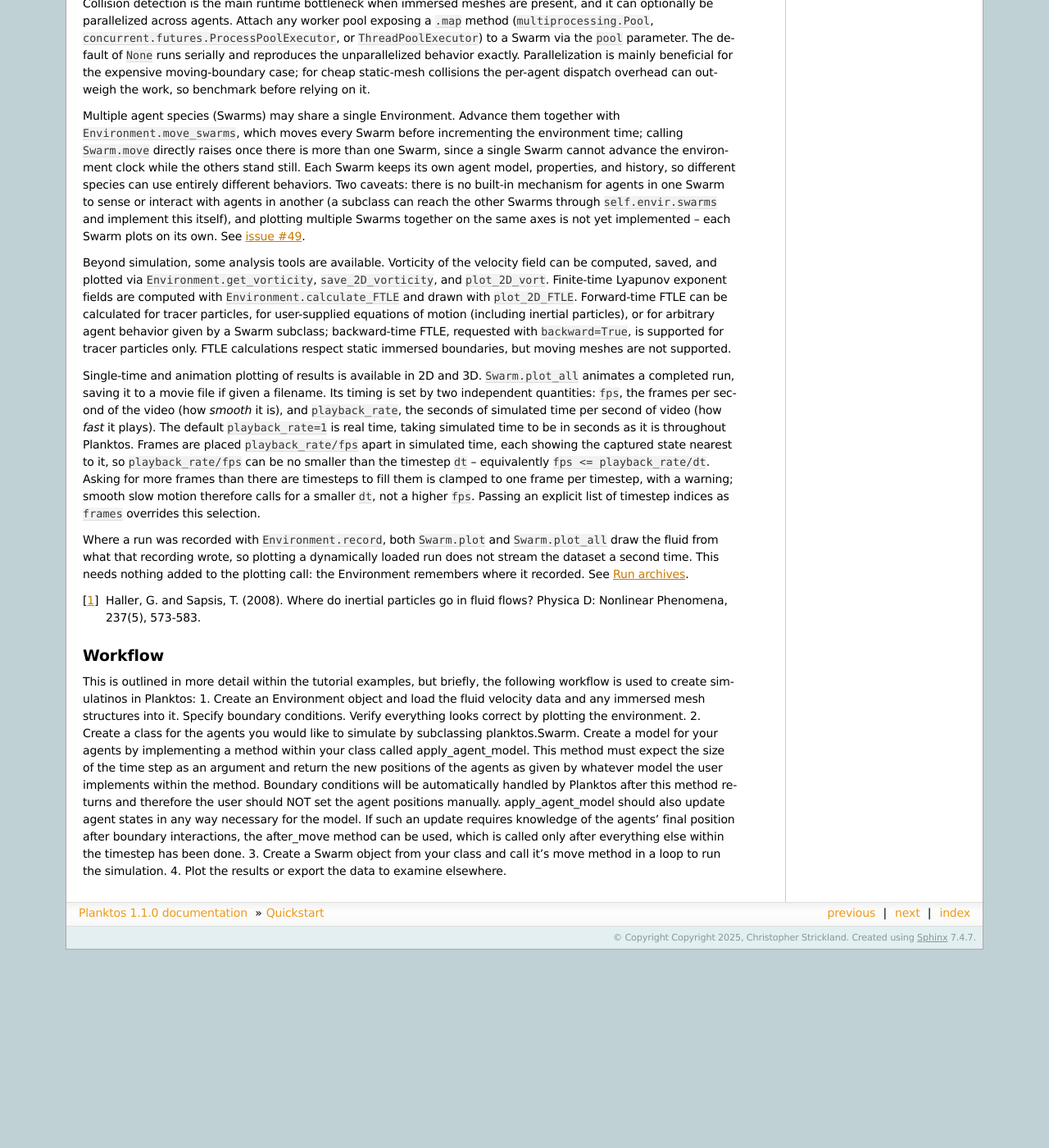
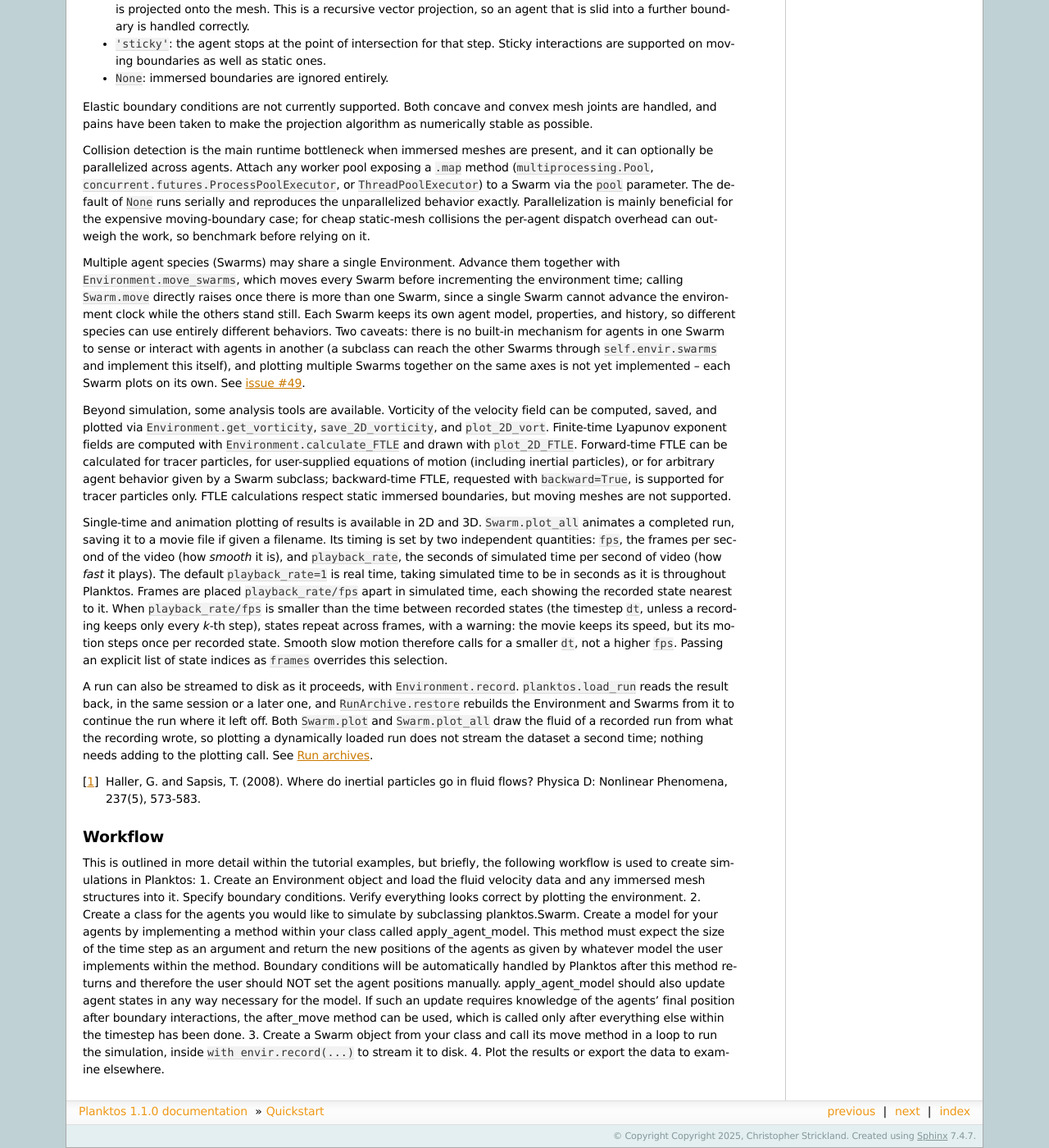
Before and after one commit to mountaindust/Planktos, a Sphinx documentation site: the page built from docs/quickstart.rst, in a window 1280 px wide and 1400 px high, scrolled down 3517 px. Shown: the whole window at 82% size. Built offline with Sphinx 7.4.7, drawn with Linux system fonts in a browser that asks for light colours; before the commit the page ends 4675 px from its top, so only the background shows below that; some of the changed text lies outside the part shown.

Commit message:
plot_all repeats states across frames rather than clamping; quickstart and index pass
When playback_rate/fps is finer than the time between recorded states,
each frame shows the nearest state, so states repeat and the movie keeps
both fps and playback_rate; a warning gives how long each state is held,
the capture interval smooth motion needs, and the fps that repeats nothing.
The clamp it replaces kept fps but played faster than playback_rate.
playback_rate is new in 1.1.0, so the changelog line stands.
test_frame_selection, plot_all's docstring, ex_ib2d_ibmesh (script and
page) and run_persistence.md describe the new behavior.

Also the reviewed docs-pass edits to quickstart.rst and index.rst: the
current readers, INUM and streaming, recording and restore, interpolation
in time, frame selection, tiling, and a few typos.

Co-Authored-By: Claude Opus 5.5 <noreply@anthropic.com>

```diff
--- a/docs/quickstart.rst
+++ b/docs/quickstart.rst
@@ -145,7 +144,9 @@ obtained from IBAMR (pulled from the tests/IBAMR_test_data folder), and
 ex_sticky_seafan_3d.py in 3D. In particular, ex_ib2d_mvbnd_sticky.py is the
 showcase for **2D moving immersed boundaries**; it requires externally
 downloaded data, so see the file header for the link. Finally,
-ex_produce_ftle_2d.py demonstrates FTLE computation.
+ex_produce_ftle_2d.py demonstrates FTLE computation. ex_IBAMR_ibmesh.py and
+ex_sticky_seafan_3d.py also demonstrate domain tiling, which builds an array of
+cylinders out of one.
 
 More examples will be added as functionality is added. To run any of these
 examples, change your working directory to the examples directory and then run
@@ -178,13 +179,15 @@ Overview
 --------
 
 Currently, Planktos has built-in capabilities to load either time-independent or
-time-dependent 2D or 3D fluid velocity data specified on a regular mesh. ASCII
-vtk format is supported, as well as one single-time ASCII vtu files from COMSOL
-and NetCDF. A few analytical 1D flow fields are also available and can be
+time-dependent 2D or 3D fluid velocity data specified on a rectilinear grid. It
+reads legacy VTK as written by IB2d and IBAMR, OpenFOAM's VTK exports
+(``foamToVTK``), VTK XML image and rectilinear-grid series (``.vti``/``.vtr``,
+with or without a ParaView ``.pvd`` index), COMSOL ``.vtu`` exports, and NetCDF.
+A few analytical 1D flow fields are also available and can be
 generated in either 2D or 3D environments; these include Brinkman flow, two layer
 channel flow, and canopy flow. A periodic domain can also be tiled, with its
-immersed mesh, without copying the fluid data. Mesh data
-must be time-invariant in 3D but can be time-varying in 2D. They are loaded via
+immersed mesh, without copying the fluid data. Mesh data must be time-invariant
+in 3D but can be time-varying in 2D. They are loaded via
 IB2d/IBAMR-style vertex data (2D) or via stl file in 3D. An stl file that is a
 straight extrusion, as a 2D simulation's geometry usually is, can also be used
 with 2D fluid data: it is reduced to the outline it was extruded from.
@@ -192,11 +195,18 @@ More (open source) formats may be considered if requested. Mesh data should neve
 intersect any of the domain boundaries. This will not be checked, but is essential
 for correct performance.
 
+Time-dependent fluid data, 3D especially, is often too large to hold in memory.
+Every fluid reader therefore takes an ``INUM`` argument. By default the whole
+dataset is loaded; an integer instead keeps only a sliding window of time points
+in memory and loads more from storage as the simulation advances. The price is
+interpolation in time, which becomes linear rather than cubic -- see
+:ref:`inum-tradeoff` for the tradeoff and what it was measured to cost.
+
 For agents, there is support for individual variation though a pandas Dataframe
 property of the Swarm class (Swarm.props). Individual agents have access to the
 local flow field through interpolation of the spatial-temporal fluid velocity grid.
-Specifically, Planktos implements a cubic spline in time with linear interpolation
-in space. In addition to more custom behavior, an Ito SDE solver
+Specifically, Planktos interpolates linearly in space, and in time with a cubic
+spline when the whole dataset is in memory or linearly when it is streamed. In addition to more custom behavior, an Ito SDE solver
 (Euler-Maruyama method) is included for movement specified as an SDE of the type
 
 .. math::
@@ -261,18 +271,21 @@ per second of the video (how *smooth* it is), and ``playback_rate``, the seconds
 of simulated time per second of video (how *fast* it plays). The default
 ``playback_rate=1`` is real time, taking simulated time to be in seconds as it
 is throughout Planktos. Frames are placed ``playback_rate/fps`` apart in
-simulated time, each showing the captured state nearest to it, so
-``playback_rate/fps`` can be no smaller than the timestep ``dt`` -- equivalently
-``fps <= playback_rate/dt``. Asking for more frames than there are timesteps to
-fill them is clamped to one frame per timestep, with a warning; smooth slow
-motion therefore calls for a smaller ``dt``, not a higher ``fps``. Passing an
-explicit list of timestep indices as ``frames`` overrides this selection.
+simulated time, each showing the recorded state nearest to it. When
+``playback_rate/fps`` is smaller than the time between recorded states
+(the timestep ``dt``, unless a recording keeps only every *k*-th step), states
+repeat across frames, with a warning: the movie keeps its speed, but its motion
+steps once per recorded state. Smooth slow motion therefore calls for a smaller
+``dt``, not a higher ``fps``. Passing an explicit list of state indices as
+``frames`` overrides this selection.
 
-Where a run was recorded with ``Environment.record``, both ``Swarm.plot`` and
-``Swarm.plot_all`` draw the fluid from what that recording wrote, so plotting a
-dynamically loaded run does not stream the dataset a second time. This needs
-nothing added to the plotting call: the Environment remembers where it recorded.
-See :doc:`api/RunArchive`.
+A run can also be streamed to disk as it proceeds, with ``Environment.record``.
+``planktos.load_run`` reads the result back, in the same session or a later
+one, and ``RunArchive.restore`` rebuilds the Environment and Swarms from it to
+continue the run where it left off. Both ``Swarm.plot`` and ``Swarm.plot_all``
+draw the fluid of a recorded run from what the recording wrote, so plotting a
+dynamically loaded run does not stream the dataset a second time; nothing needs
+adding to the plotting call. See :doc:`api/RunArchive`.
 
 .. [1] Haller, G. and Sapsis, T. (2008). Where do inertial particles go in
    fluid flows? Physica D: Nonlinear Phenomena, 237(5), 573-583.
@@ -281,7 +294,7 @@ Workflow
 --------
 
 This is outlined in more detail within the tutorial examples, but briefly, the
-following workflow is used to create simulatinos in Planktos:
+following workflow is used to create simulations in Planktos:
 1. Create an Environment object and load the fluid velocity data and any
 immersed mesh structures into it. Specify boundary conditions. Verify everything
 looks correct by plotting the environment.
@@ -296,6 +309,6 @@ update agent states in any way necessary for the model. If such an update requir
 knowledge of the agents' final position after boundary interactions, the after_move
 method can be used, which is called only after everything else within the timestep
 has been done.
-3. Create a Swarm object from your class and call it's move method in a loop to
-run the simulation.
+3. Create a Swarm object from your class and call its move method in a loop to
+run the simulation, inside ``with envir.record(...)`` to stream it to disk.
 4. Plot the results or export the data to examine elsewhere.
```
Also changed, not shown: other parts of docs/quickstart.rst (+2 -3 lines), docs/examples/ib2d_ibmesh.rst (+5 -5 lines), docs/index.rst (+7 -2 lines), docs/notes/run_persistence.md (+14 -11 lines), 3 other files.
